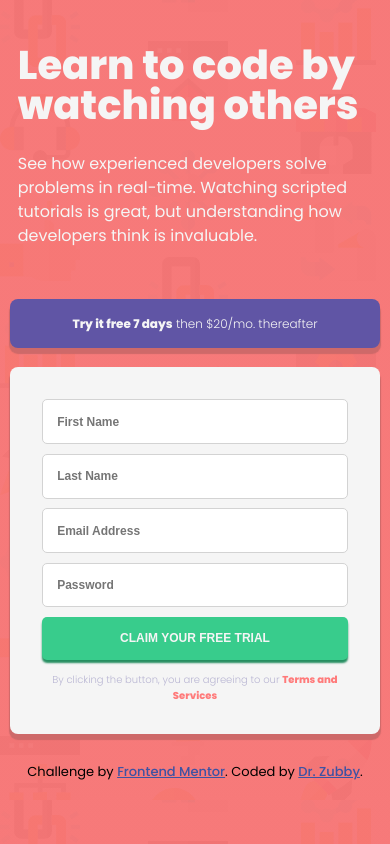
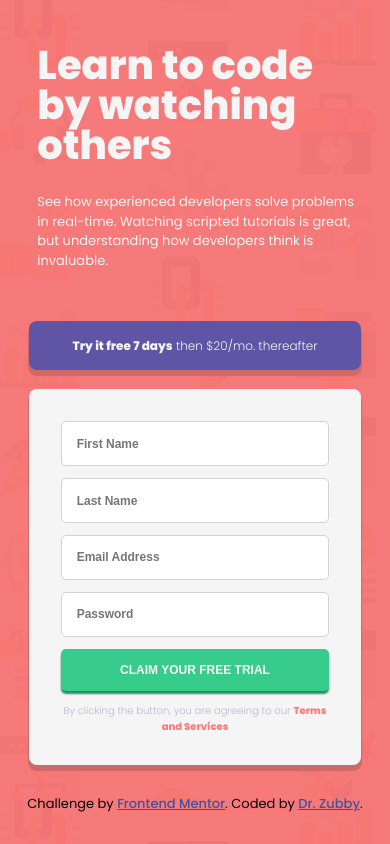
Before and after one commit to DrZubby/intro-component-with-signup-form-master, a plain HTML site: page index.html in a window 390 px wide. Shown: the top 844 px of the page. Drawn offline with Linux system fonts and the light colour scheme.

Commit message:
improved responsiveness

```diff
--- a/script.js
+++ b/script.js
@@ -91,15 +91,12 @@ window.addEventListener("load", ()=> {
     let width = window.innerWidth;
     let errorMargin = document.querySelectorAll(".error-message");
     for (let i=0; i<errorMargin.length; i++) {
-    if (width <= 1371) {
-        errorMargin[i].style.marginLeft = "25em"
-    } else if (width <= 1300) {
+    if (width <= 1360) {
+        errorMargin[i].style.marginLeft = "20em"
+    } else if (width <= 1230) {
         errorMargin[i].style.marginLeft = "0em"
-    } else if (width <= 1161) {
-        errorMargin[i].style.marginLeft = "0em";
-        errorMargin[i].style.marginRight = ".5em"
     } else {
-        errorMargin[i].style.marginLeft = "28em"
+        errorMargin[i].style.marginLeft = "24em"
     }
 }
 })
--- a/style.css
+++ b/style.css
@@ -71,13 +71,14 @@ img {
 .error-message {
     display: flex;
     width: 75%;
-    margin-left: 27em;
-    margin-right: 1em;
+    font-style: italic;
+    text-align: right;
+    margin-left: 24em;
     margin-top: 0em;
     padding-bottom: 1.5em;
     padding-top: 0em;
-    font-size: .5em;
-    font-weight: 600;
+    font-size: .6em;
+    font-weight: 500;
     color: red;
 }
 
@@ -202,74 +203,72 @@ h1 {
     }
 }
 
-@media screen and (max-width: 885px) {
-    .container {
-        margin: 5% 8%;
+@media screen and (max-width: 888px) {
+    .article {
+        margin-bottom: 1.5em;
+        width: 40vw;
+        margin-left: 3em;
+    }
+
+    form {
+        width: 45vw;
+    }
+
+    img {
+        right: 16vw;
+    }
+
+    .error-message {
+        font-size: .5em;
+        font-weight: 600;
     }
 
 
-    form {
-        width: 46vw;
-    }
 
-    .article {
-        width: 38vw;
-    }
-
-    img {
-        right: 15vw;
-    }
 }
 
-@media screen and (max-width: 885px) {
+@media screen and (max-width: 750px) {
     .container {
-        margin: 5% 8%;
         flex-direction: column;
     }
 
     .article {
-        margin-bottom: 1.5em;
-        width: 80vw;
-        margin-left: 3em;
+        width: 70vw;
     }
 
-    #left {
-        font-size: 16px;
+    .error-message {
+        font-size: .7em;
+        font-weight: 600;
     }
 
     form {
-        width: 80vw;
-    }
-
-    img {
-        right: 18vw;
+        width: 70vw;
     }
 
 
-}
-
-@media screen and (max-width: 480px) {
     img {
         right: 22vw;
     }
 
+}
+
+@media screen and (max-width: 650px) {
+    .article {
+        width: 85vw;
+    }
+
     .error-message {
-        font-size: .4em;
-        font-weight: 700;
+        font-size: .5em;
+        font-weight: 600;
+    }
 
+    form {
+        width: 85vw;
     }
 
 
-}
-
-@media screen and (max-width: 400px) {
-    .article {
-        width: 95vw;
+    img {
+        right: 16vw;
     }
 
-    form {
-        width: 95vw;
-    }
-
-
 }
```
